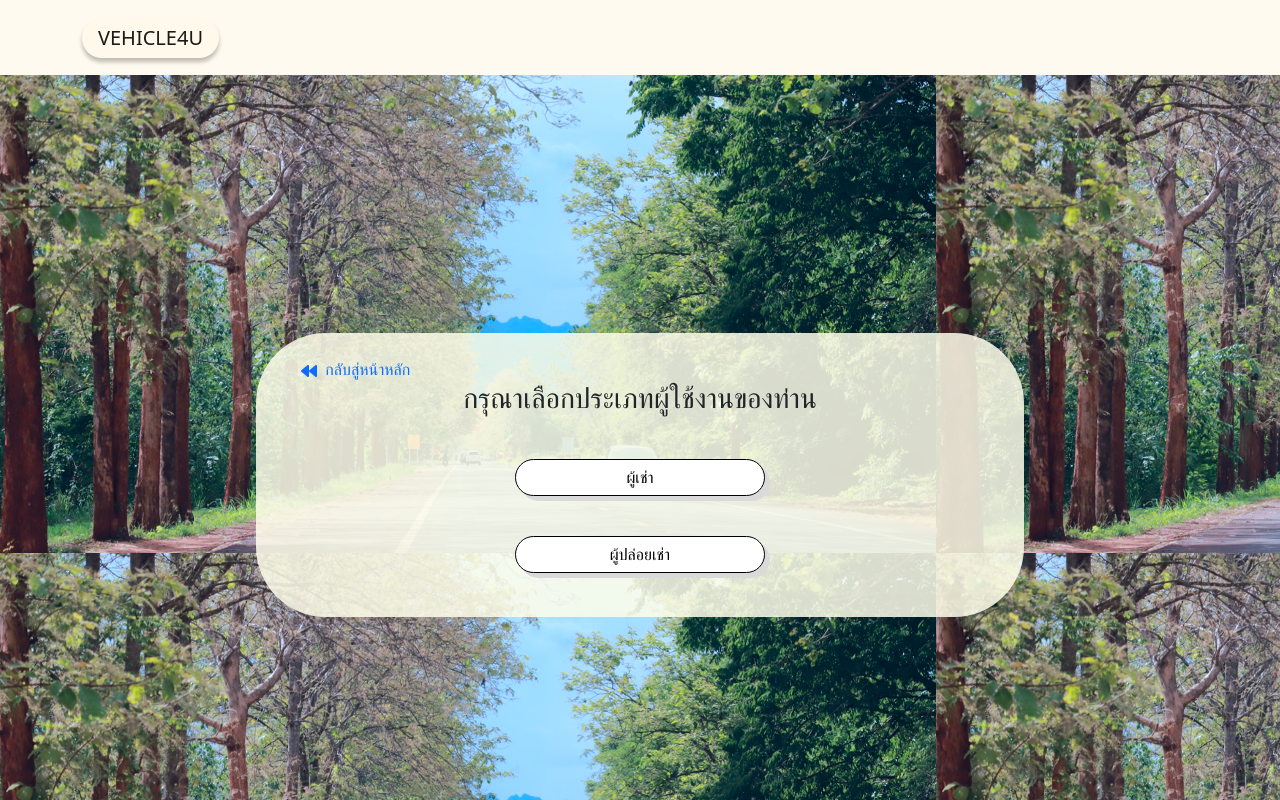
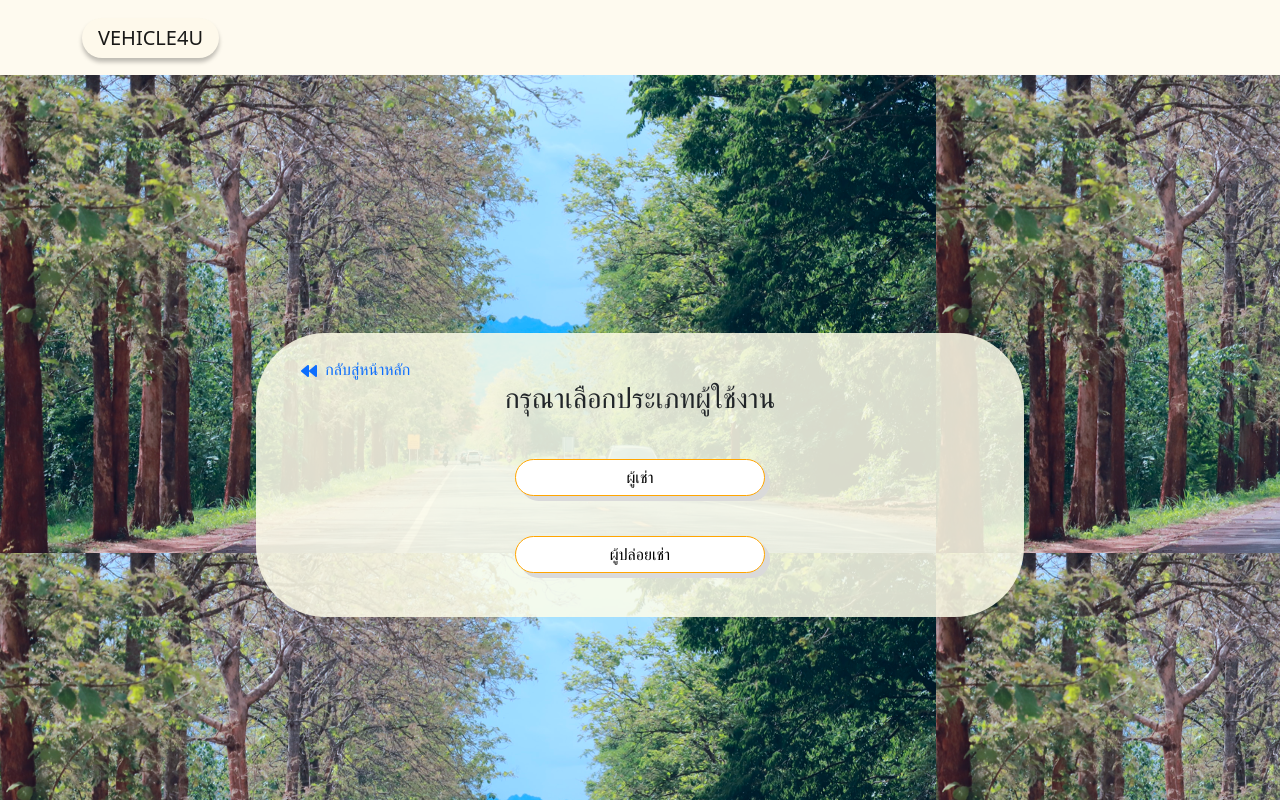
Before and after one commit to tanasak32123/Vehicle4U, a Next.js app in the folder my-app/: page /role_selection in a window 1280 px wide. Shown: the top 800 px of the page. Built offline with nearby package versions, Linux system fonts and the light colour scheme.

Commit message:
fix UI role_selector

```diff
--- a/my-app/pages/role_selection.tsx
+++ b/my-app/pages/role_selection.tsx
@@ -29,7 +29,7 @@ export default function RoleSelector() {
               กลับสู่หน้าหลัก
             </Link>
           </div>
-          <h3 className="mb-0">กรุณาเลือกประเภทผู้ใช้งานของท่าน</h3>
+          <h3 className="mb-0">กรุณาเลือกประเภทผู้ใช้งาน</h3>
           <br />
           <Link href="/register?role=renter" className={styles.btn}>
             <h6 className="mb-0">ผู้เช่า</h6>
--- a/my-app/styles/role_selection.module.css
+++ b/my-app/styles/role_selection.module.css
@@ -10,7 +10,7 @@
   color: black;
   text-align: center;
   box-shadow: 5px 5px #dadada;
-  border: 1px solid black;
+  border: 1px solid orange;
 }
 
 .btn:hover {
```
